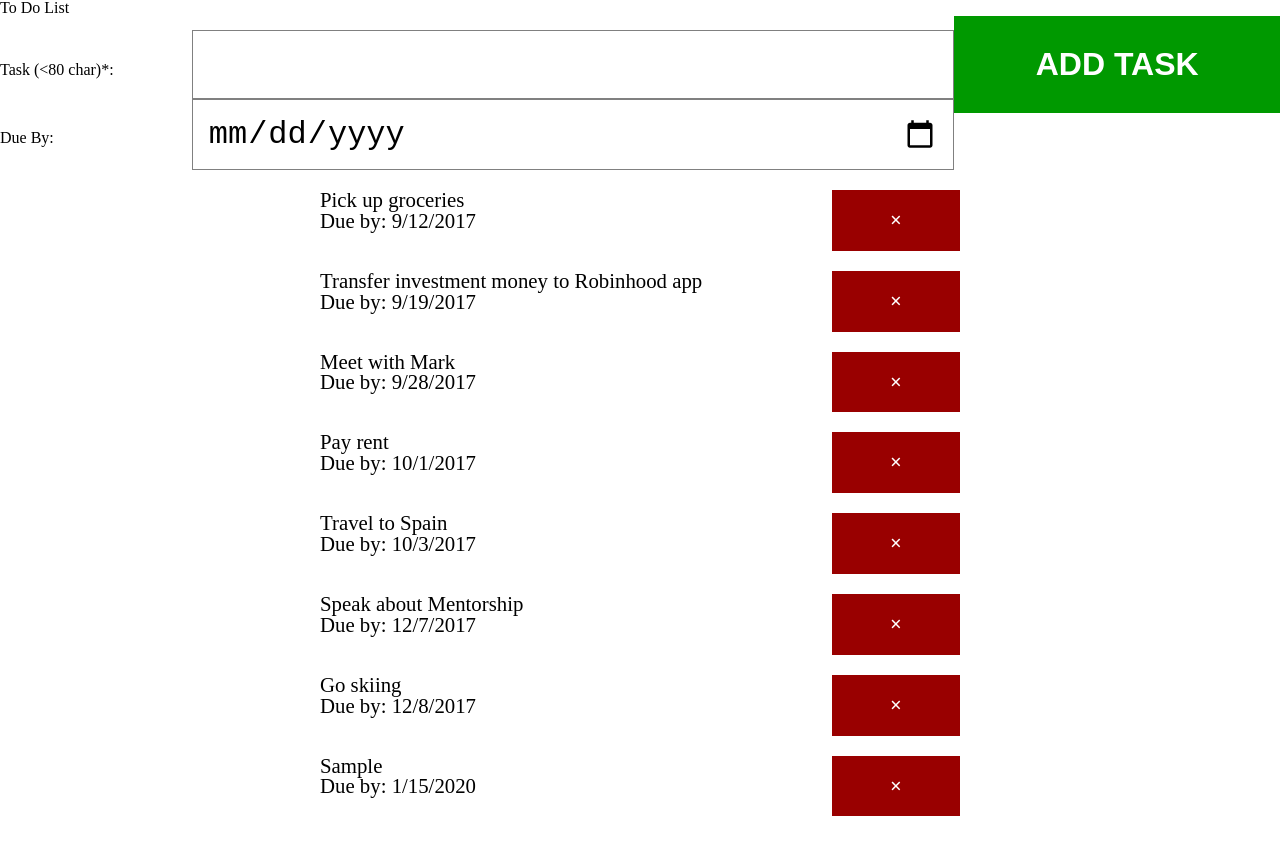
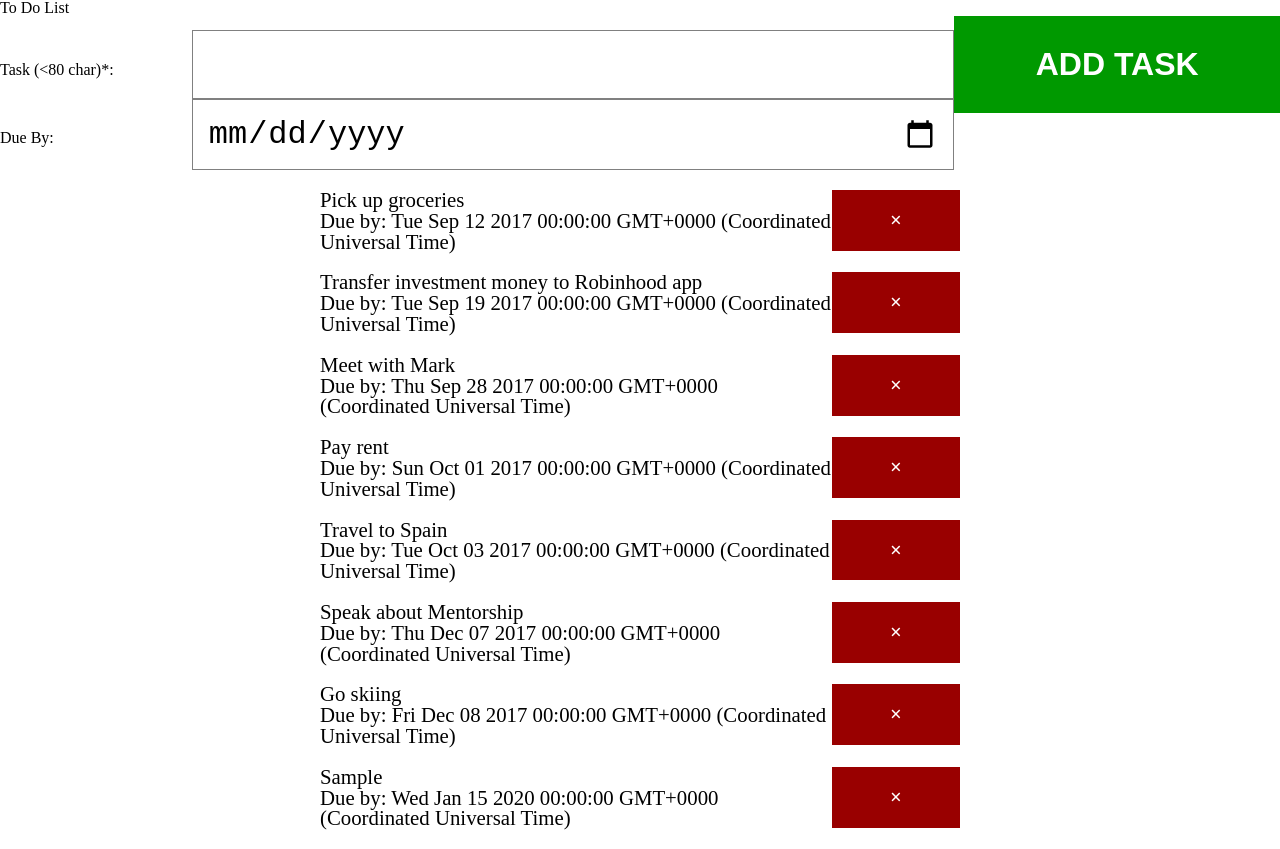
Before and after one commit to codefellows/seattle-301d24, a plain HTML site: page 02-jquery-and-the-dom/code-demo/index.html in a window 1280 px wide. Both pictures are taken after typing "Sample", "2020-01-15" into the empty fields and a click on the input "Add Task". Drawn offline with Linux system fonts and the light colour scheme.

Commit message:
Updating the code demo with jquery code

```diff
--- a/02-jquery-and-the-dom/code-demo/index.html
+++ b/02-jquery-and-the-dom/code-demo/index.html
@@ -8,6 +8,7 @@
     <link rel="stylesheet" href="styles/layout.css" />
     <link rel="stylesheet" href="styles/table.css" />
     <link rel="stylesheet" href="styles/tasks.css" />
+    <script src="vendor/scripts/jquery-3.2.1.min.js" charset="utf-8"></script>
   </head>
   <body>
     <h1>To Do List</h1>
@@ -27,7 +28,24 @@
       </form>
     </div>
     <div class="col-9">
-      <ul id="task-list"></ul>
+      <ul id="task-list">
+        <li id="template">
+          <article class="task">
+            <div class="left">
+              <h2>Title of the task</h2>
+              <p>
+                <span>Due by: </span>
+                <span>Some date</span>
+              </p>
+            </div>
+            <div class="right">
+              <div class="close" data="the-id-of-my-task">&times;
+              </div>
+            </div>
+            <div class="clearfix"></div>
+          </article>
+        </li>
+      </ul>
     </div>
   </body>
   <script src="data/existingTasks.js" charset="utf-8"></script>
--- a/02-jquery-and-the-dom/code-demo/scripts/app.js
+++ b/02-jquery-and-the-dom/code-demo/scripts/app.js
@@ -18,66 +18,80 @@ function Task(title, date){
 }
 
 Task.prototype.render = function(){
-  var li = document.createElement('li');
-  var article = document.createElement('article');
-  var h2 = document.createElement('h2');
-  var p = document.createElement('p');
-  var dueSpan = document.createElement('span');
-  var dateSpan = document.createElement('span');
-  var left = document.createElement('div');
-  var right = document.createElement('div');
-  var closeBtn = document.createElement('div');
-  var clear = document.createElement('div')
+  var $newLi = $('#template').clone();
+  $newLi.attr('id', '').addClass('task-item');
+  $newLi.find('h2')
+        .text(this.title);
+  $newLi.find('span')
+        .eq(1).text(this.date);
+  $newLi.find('.close')
+        .attr('data', this.id)
+        .on('click', deleteTask);
 
-  taskList.append(li);
-  li.append(article);
-  article.append(left);
-  article.append(right);
-  left.append(h2);
-  left.append(p);
-  right.append(closeBtn);
-  article.append(clear);
-
-  article.className = 'task';
-  closeBtn.className = 'close';
-  clear.className = 'clearfix';
-  left.className = 'left';
-  right.className = 'right';
-
-  h2.innerText = this.title;
-
-  if (this.inputDate) {
-    p.append(dueSpan);
-    p.append(dateSpan);
-    dueSpan.innerText = 'Due by: ';
-    dateSpan.innerText = this.date.toLocaleDateString();
-  }
-
-  closeBtn.innerHTML = '&times;';
-  closeBtn.setAttribute('data', this.id);
-  closeBtn.addEventListener('click', deleteTask);
+  $('#task-list').append($newLi);
+  // var li = document.createElement('li');
+  // var article = document.createElement('article');
+  // var h2 = document.createElement('h2');
+  // var p = document.createElement('p');
+  // var dueSpan = document.createElement('span');
+  // var dateSpan = document.createElement('span');
+  // var left = document.createElement('div');
+  // var right = document.createElement('div');
+  // var closeBtn = document.createElement('div');
+  // var clear = document.createElement('div')
+  //
+  // taskList.append(li);
+  // li.append(article);
+  // article.append(left);
+  // article.append(right);
+  // left.append(h2);
+  // left.append(p);
+  // right.append(closeBtn);
+  // article.append(clear);
+  //
+  // article.className = 'task';
+  // closeBtn.className = 'close';
+  // clear.className = 'clearfix';
+  // left.className = 'left';
+  // right.className = 'right';
+  //
+  // h2.innerText = this.title;
+  //
+  // if (this.inputDate) {
+  //   p.append(dueSpan);
+  //   p.append(dateSpan);
+  //   dueSpan.innerText = 'Due by: ';
+  //   dateSpan.innerText = this.date.toLocaleDateString();
+  // }
+  //
+  // closeBtn.innerHTML = '&times;';
+  // closeBtn.setAttribute('data', this.id);
+  // closeBtn.addEventListener('click', deleteTask);
 }
 
 Task.all = [];
 
 Task.initializeTasks = function(){
-  oldTasks.forEach(taskObj => {
-    new Task(taskObj.title, taskObj.date);
-  });
+  oldTasks.forEach(taskObj => new Task(taskObj.title, taskObj.date));
   listTasks();
 }
 
 function submitTask(event){
   event.preventDefault();
-  var taskText = theForm.elements['task'].value;
-  var taskDate = theForm.elements['date'].value;
+  var taskText = $('#task-form')
+                   .find('[name="task"]')
+                   .val();
+  var taskDate = $('#task-form')
+                   .find('[name="date"]')
+                   .val();
   theForm.reset();
+  $('.task-item').remove();
   new Task(taskText, taskDate);
   listTasks();
 }
 
 function listTasks(){
-  taskList.innerHTML = '';
+  // taskList.innerHTML = '';
   Task.all.sort((t1, t2) => {
     return t1.date - t2.date;
   });
--- a/02-jquery-and-the-dom/code-demo/styles/base.css
+++ b/02-jquery-and-the-dom/code-demo/styles/base.css
@@ -4,3 +4,6 @@
 .clearfix {
   clear: both;
 }
+#template {
+  display: none;
+}
```
